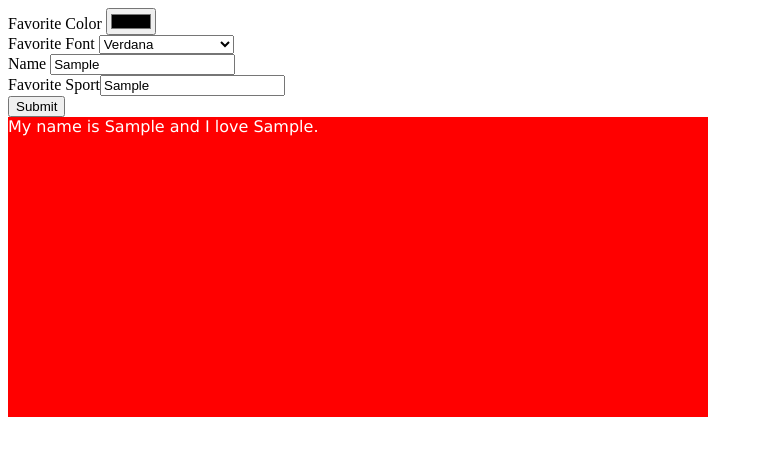
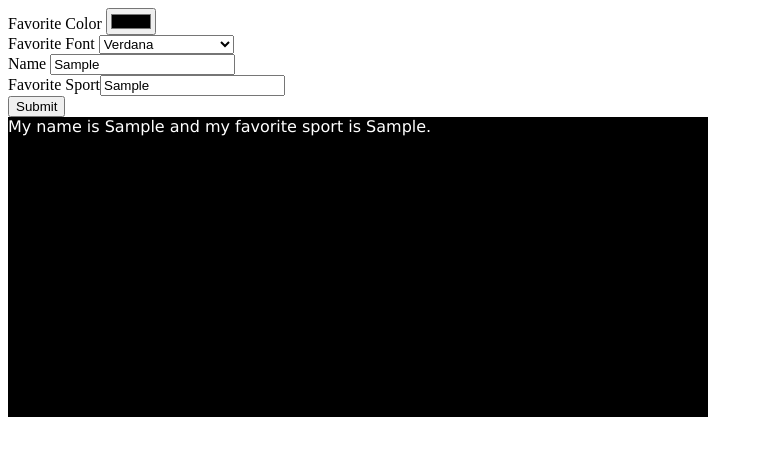
Before and after one commit to michaelg5630/banner-generator, a plain HTML site: page index.html in a window 1280 px wide. Both pictures are taken after typing "Sample", "Sample" into the empty fields and a click on the button "Submit". Shown: the whole page, without its empty margins (0-763 px from the left). Drawn offline with nearby package versions, Linux system fonts and the light colour scheme.

Commit message:
finished project

```diff
--- a/index.html
+++ b/index.html
@@ -7,17 +7,15 @@
     <script src="https://code.jquery.com/jquery-3.1.1.js"></script>
     <script>
         $(function() {
-            $('#submit-button').click(function() {
-                $('div').css('background-color', 'red');
-            });
-            $('#submit-button').click(function() {
-                $('div').css('font-family', 'Verdana');
-            });
             $('button').click(function() {
                 var name = $("#name").val();
                 var sport = $("#sport").val();
                 var story = "My name is " +
-                    name + " and I love " + sport + ". "
+                    name + " and my favorite sport is " + sport + ". "
+                var favcolor= $("#favcolor").val();
+                var favfont= $("#favfont").val();
+                $('div').css('background-color', favcolor);
+                $('div').css('font-family', favfont);
 
 
                 console.log(story);
@@ -47,8 +45,8 @@
 
 <body>
     Favorite Color
-    <input type="color" name="favorite-color" placeholder="Favorite Color"><br> Favorite Font
-    <select name="Favorite-Font">
+    <input type="color" name="favorite-color" id="favcolor"><br> Favorite Font
+    <select name="Favorite-Font" id="favfont">
             <option value="Ariel" selected> Ariel </option>
             <option value="Times-New-Roman" selected> Times New Roman</option>
             <option value="Georgia" selected>Georgia</option>
```
